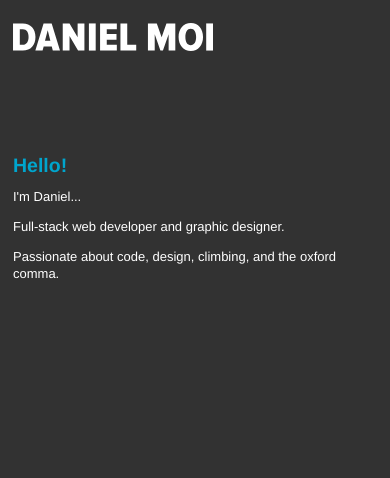
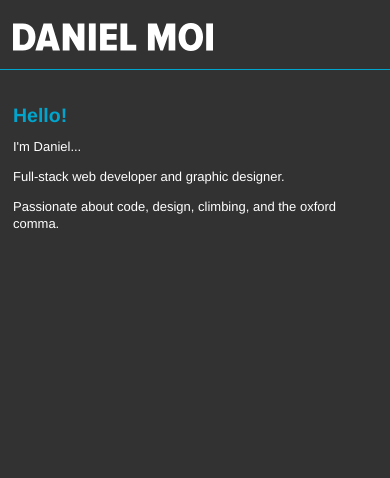
Before and after one commit to danielmoi/portfolio, a PHP site: page / in a window 390 px wide. Shown: the top 478 px of the page. Run offline with PHP 8.4, Linux system fonts and the light colour scheme.

Commit message:
Adjust top position of main container for mobile

```diff
--- a/css/style.css
+++ b/css/style.css
@@ -162,7 +162,8 @@ input[type=submit] {
   width: 100%;
   height: 70px;
   background: #323232;
-  z-index: 1; }
+  z-index: 1;
+  border-bottom: 1px solid #00a5cd; }
   @media screen and (min-width: 600px) {
     .header {
       height: 100px;
@@ -182,9 +183,6 @@ input[type=submit] {
   @media screen and (min-width: 600px) {
     .header__title {
       line-height: 100px; } }
-
-.header__monster {
-  width: 5%; }
 
 .nav {
   display: none;
@@ -241,7 +239,7 @@ input[type=submit] {
   position: absolute;
   left: 0;
   right: 0;
-  top: 120px;
+  top: 70px;
   margin-bottom: 150px; }
   @media screen and (min-width: 600px) {
     .main__container {
--- a/sass/_header.scss
+++ b/sass/_header.scss
@@ -15,6 +15,7 @@
   height: 70px;
   background: $gray;
   z-index: 1;
+  border-bottom: 1px solid $primary;
   @media screen and (min-width: 600px) {
     height: 100px;
     text-align: center;
@@ -37,9 +38,6 @@
   }
 }
 
-.header__monster {
-  width: 5%;
-}
 .nav {
   display: none;
   max-width: 100%;
--- a/sass/_main.scss
+++ b/sass/_main.scss
@@ -5,7 +5,7 @@
   position: absolute;
   left: 0;
   right: 0;
-  top: 120px;
+  top: 70px;
   margin-bottom: 150px;
   @media screen and (min-width: 600px) {
     top: 150px;
```
